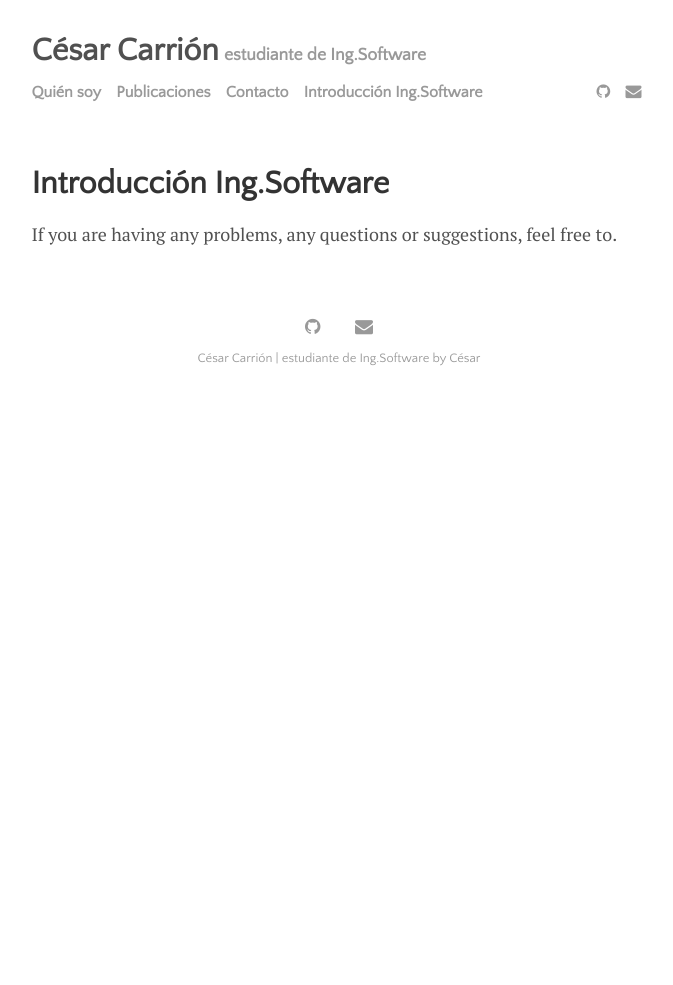
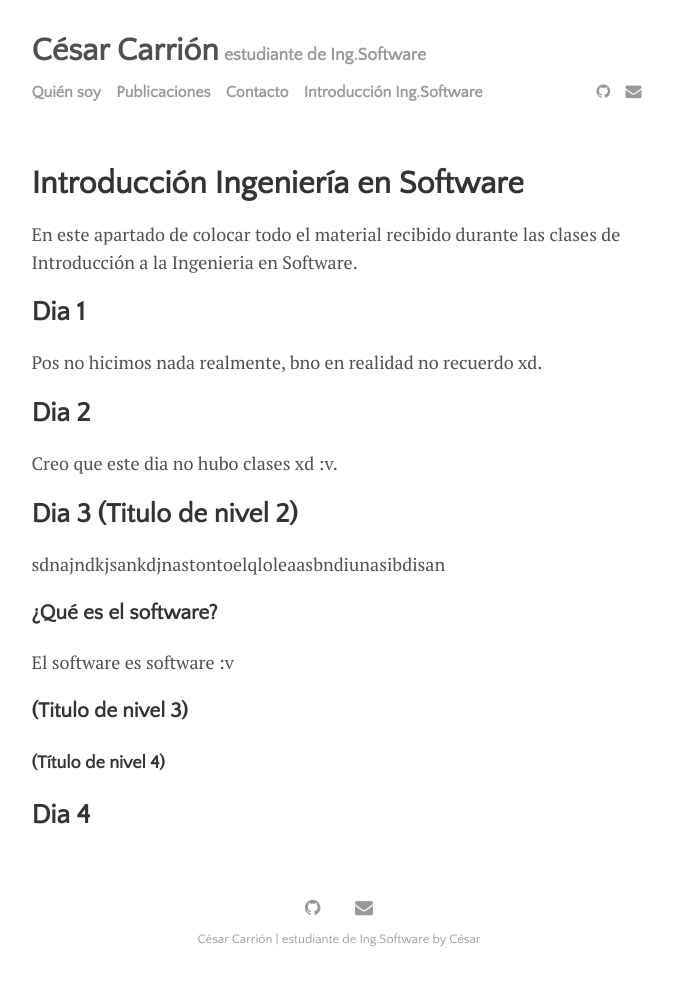
Before and after one commit to CesarFCL/CesarCarrion, a Jekyll site: the page built from menu/IntSof.md, in a window 1280 px wide. Shown: the whole page, without its empty margins (301-974 px from the left). Built offline with Jekyll 4.4.1, drawn with Linux system fonts in a browser that asks for light colours; before the commit the page ends 900 px from its top, so only the background shows below that.

Commit message:
Modificación 2.05
Modificación 2.05

```diff
--- a/menu/IntSof.md
+++ b/menu/IntSof.md
@@ -1,6 +1,29 @@
 ---
 layout: page
-title: Introducción Ing.Software
+title: Introducción Ingeniería en Software
 ---
 
-If you are having any problems, any questions or suggestions, feel free to.
+En este apartado de colocar todo el material recibido durante las clases de Introducción a la Ingenieria en Software.
+
+<!--<De aquí para abajo estarian lo que se veria en cada clase segun el plan de clase y en funcion de las diapositivas dadas por el profe??>-->
+
+## Dia 1
+Pos no hicimos nada realmente, bno en realidad no recuerdo xd.
+
+## Dia 2
+Creo que este dia no hubo clases xd :v.
+
+## Dia 3 (Titulo de nivel 2)
+sdnajndkjsankdjnastontoelqloleaasbndiunasibdisan
+
+### ¿Qué es el software?
+El software es software :v
+
+### (Titulo de nivel 3)
+
+#### (Título de nivel 4)
+
+## Dia 4
+
+
+<!--<Ejemplo de como se iria estructurando>-->
```
